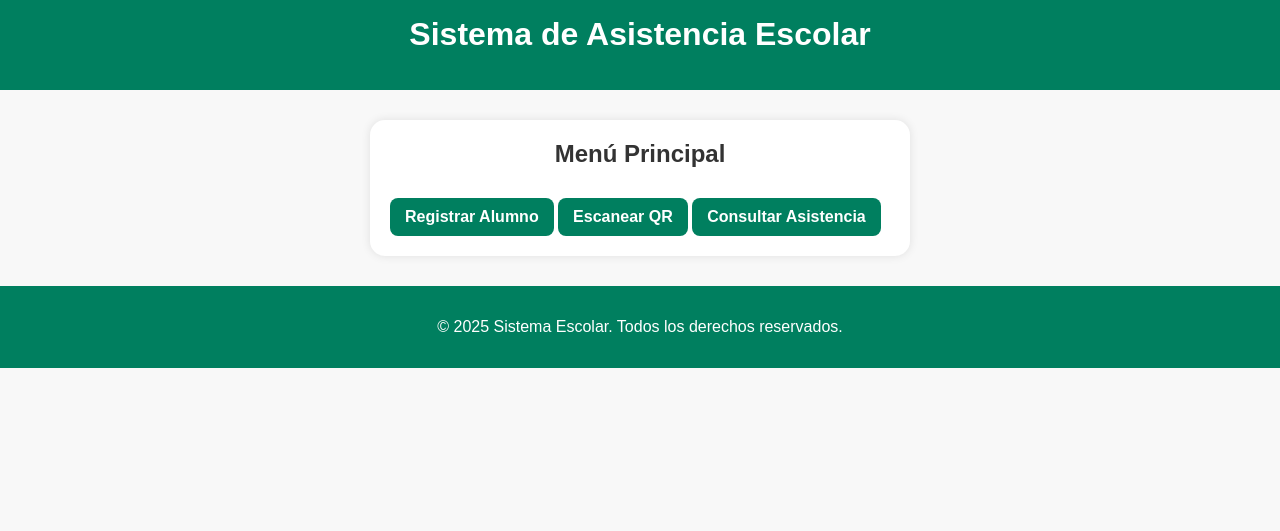
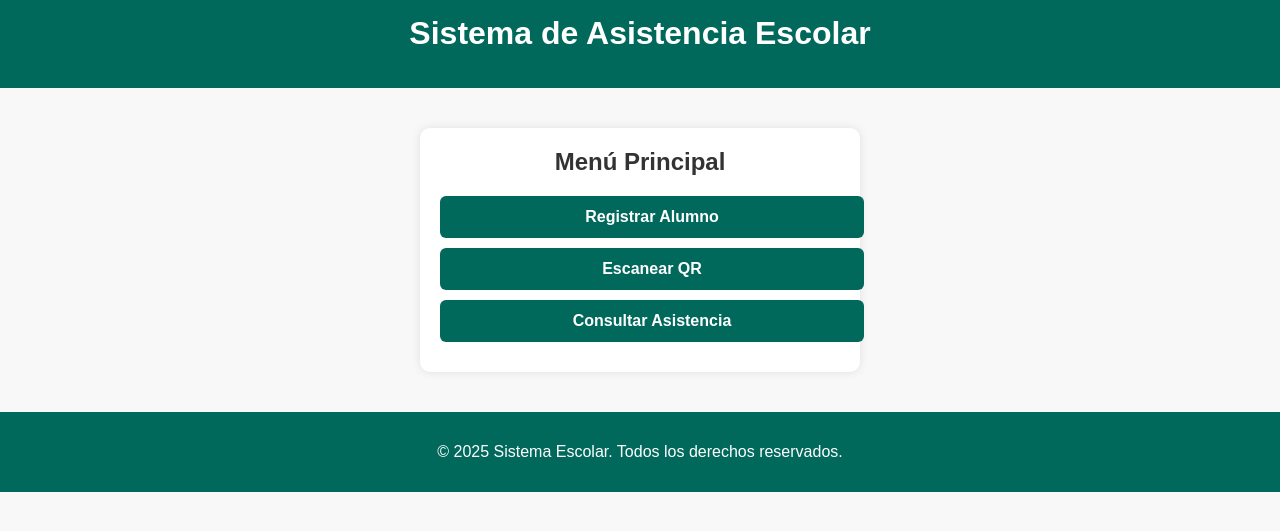
Before and after one commit to Gsr1989/educacionbasica, a Flask app: page / in a window 1280 px wide. Shown: the top 531 px of the page. Run offline with Flask 3, Linux system fonts and the light colour scheme.

Commit message:
Update index.html

```diff
--- a/templates/index.html
+++ b/templates/index.html
@@ -2,24 +2,58 @@
 <html lang="es">
 <head>
   <meta charset="UTF-8">
-    <title>Inicio</title>
+  <title>Sistema de Asistencia Escolar</title>
   <meta name="viewport" content="width=device-width, initial-scale=1">
   <link rel="stylesheet" href="{{ url_for('static', filename='css/style.css') }}">
+  <style>
+    .contenedor {
+      max-width: 400px;
+      margin: 40px auto;
+      padding: 20px;
+      background: white;
+      border-radius: 10px;
+      text-align: center;
+      box-shadow: 0 0 10px rgba(0,0,0,0.1);
+    }
+    .boton {
+      display: block;
+      width: 100%;
+      padding: 12px;
+      margin: 10px 0;
+      background-color: #00695c;
+      color: white;
+      border: none;
+      border-radius: 6px;
+      font-size: 16px;
+      text-decoration: none;
+    }
+    .boton:hover {
+      background-color: #004d40;
+    }
+    header, footer {
+      background-color: #00695c;
+      color: white;
+      padding: 15px;
+      text-align: center;
+    }
+  </style>
 </head>
 <body>
+
 <header>
   <h1>Sistema de Asistencia Escolar</h1>
 </header>
 
-    <div class="container">
+<div class="contenedor">
   <h2>Menú Principal</h2>
-        <a class="boton" href="/registrar">Registrar Alumno</a>
-        <a class="boton" href="/escanear">Escanear QR</a>
-        <a class="boton" href="/consultar">Consultar Asistencia</a>
+  <a href="/registrar" class="boton">Registrar Alumno</a>
+  <a href="/escanear" class="boton">Escanear QR</a>
+  <a href="/consultar" class="boton">Consultar Asistencia</a>
 </div>
 
 <footer>
   <p>&copy; 2025 Sistema Escolar. Todos los derechos reservados.</p>
 </footer>
+
 </body>
 </html>
```
Lines whose indentation alone changed are shown as unchanged.
